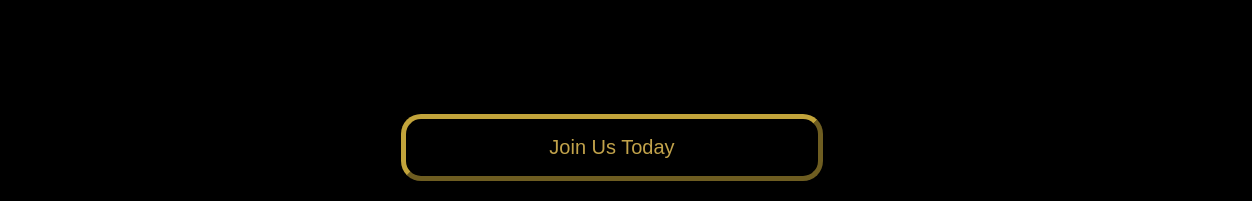
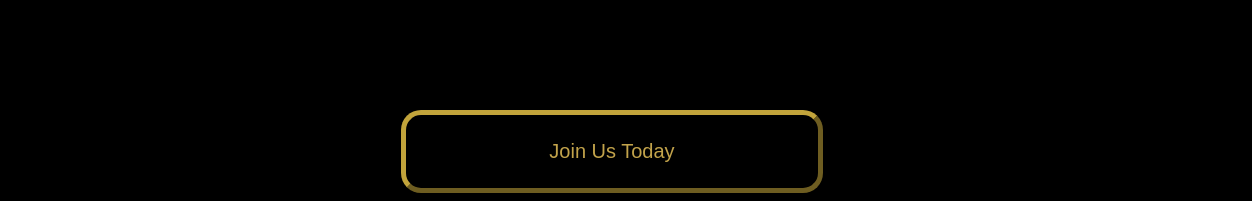
Before and after one commit to harish1102002/Gym-trainer, a plain HTML site: page index.html in a window 1280 px wide. Shown: the part 1879-2080 px from the top of the page, 28-1280 px from the left. Drawn offline with Linux system fonts and the light colour scheme.

Commit message:
update12

```diff
--- a/index.css
+++ b/index.css
@@ -70,6 +70,9 @@ body{
     overflow-x: hidden;
     overflow-y: visible !important;
 }
+.wrap{
+    overflow-x: hidden;
+}
 .exp{
  height: 70vw;
  position: relative;
@@ -89,14 +92,14 @@ button:hover{
 
 button{
     color: #c2a43b;
-    height: calc(10vh - 1vw);
+    height: calc(12vh - 1vw);
     width: 33vw;
     font-size: 20px;
     background-color: black;
     border-radius: 20px;
     border-color: #c2a43b;
     border-width: 5px;
-    margin-top: 5px;
+    margin-top: 1px;
     padding: 1vw;
     box-shadow: rgba(0, 0, 0, 0.4);
 }
--- a/index.html
+++ b/index.html
@@ -7,6 +7,7 @@
 	<link rel="stylesheet" type="text/css" href="./index.css">
 </head>
 <body>
+	<div class="wrap">
 <div class="ban"><img class="banner" src="./images/banner.png" /></div><br>
 <div class="home">
 	<h1 class="heading">Taking Your Fitness</h1>
@@ -31,6 +32,6 @@ Enjoy a bespoke workout experience that’s truly customized to your unique, fas
 Over the last 10 years we’ve successfully collaborated with dozens of busy professionals, helping them permanently improve their lives by transforming their state and physiology.
 Click below to see why RCotterill™ is your perfect choice for in-home training today.</p>
 </div><br>
-<center><button><a href="./register.html">Join Us Today</a></button></center>
+<center><button><a href="./register.html">Join Us Today</a></button></center></div>
 </body>
 </html>
```
